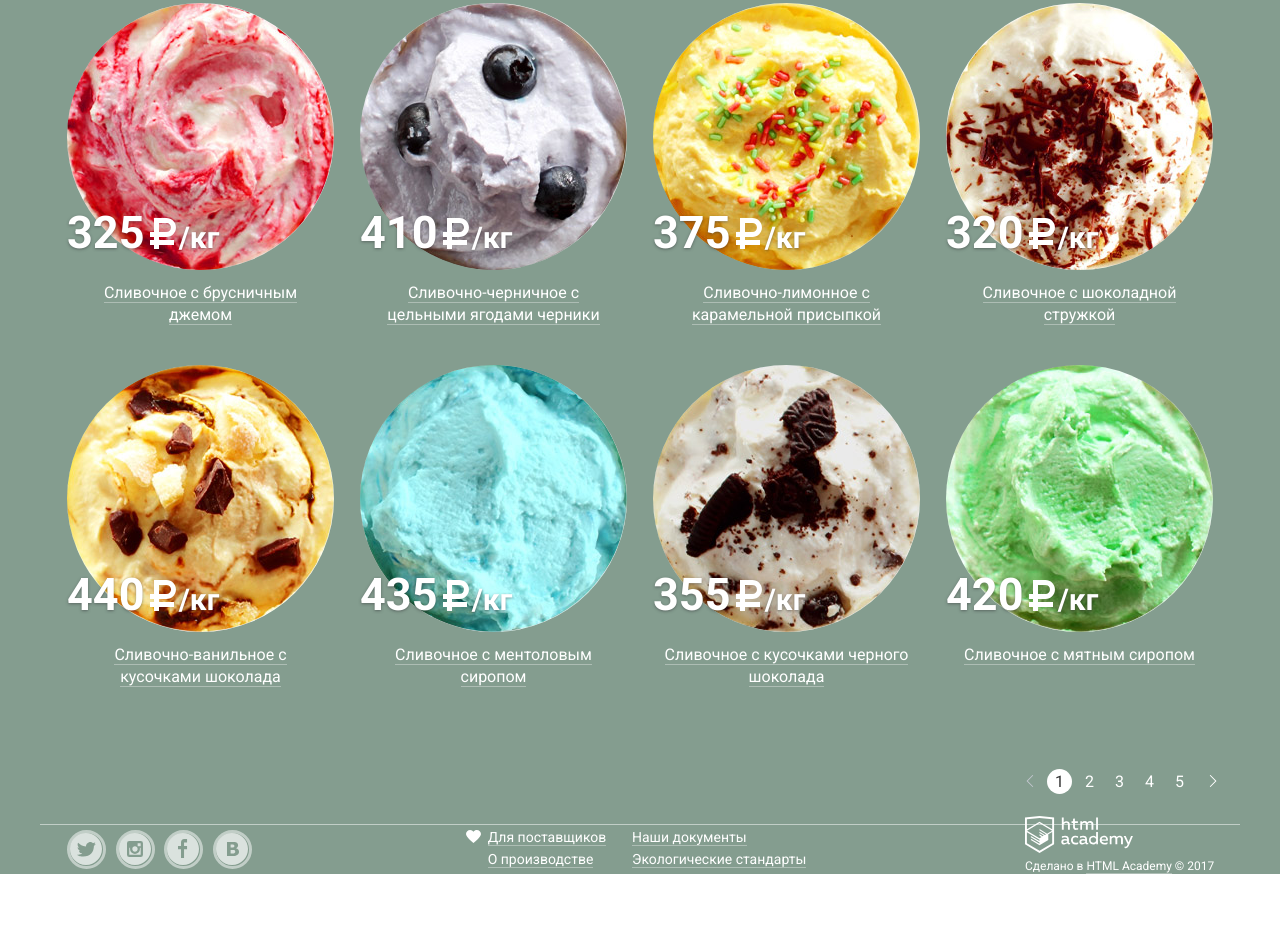
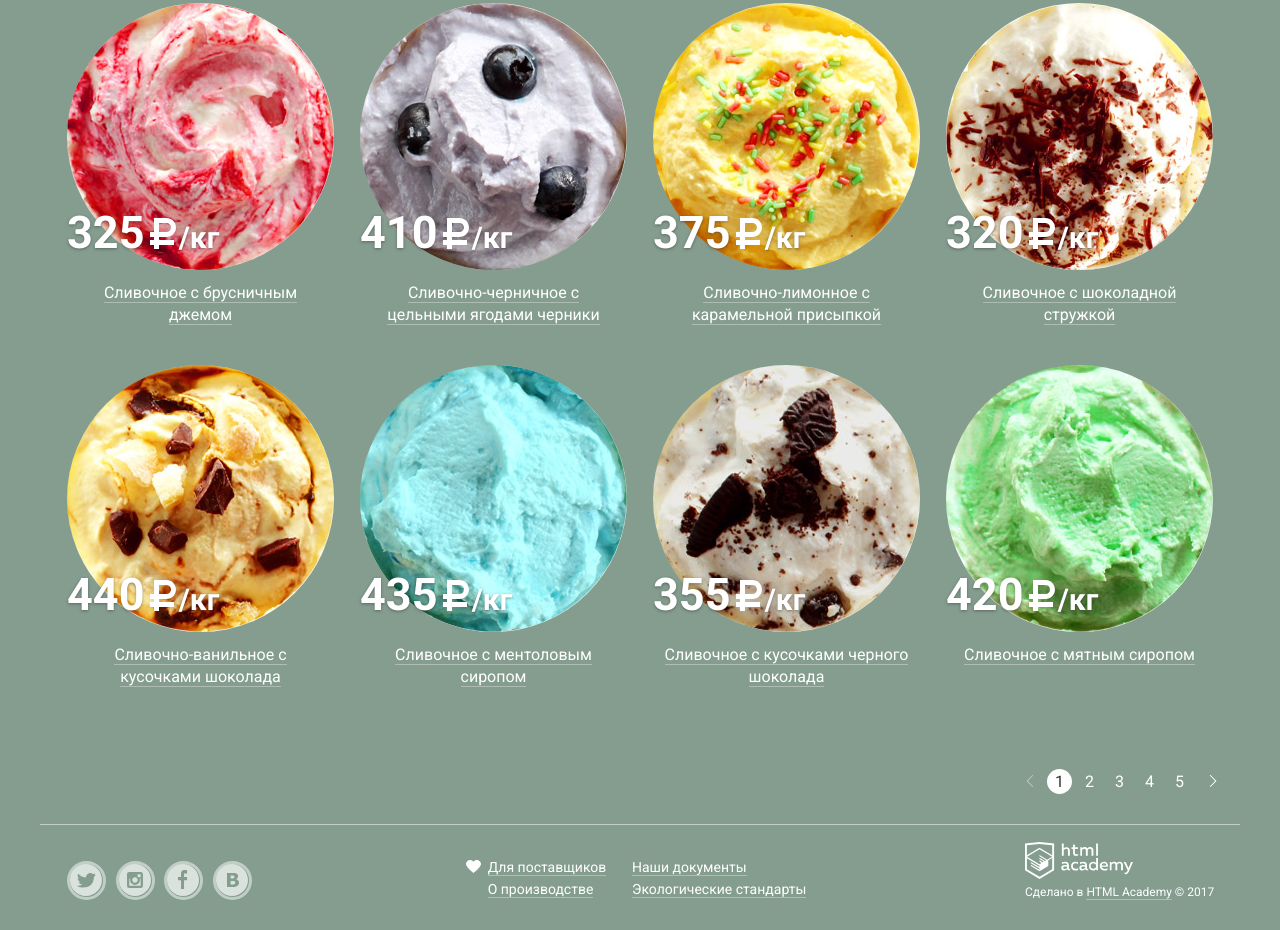
Before and after one commit to EkUshakova/199266-gllacy, a plain HTML site: page catalog.html in a window 1280 px wide. Shown: the part 716-1646 px from the top of the page. Before the commit the page ends 1590 px from the top, so only its background shows below. Drawn offline with Linux system fonts and the light colour scheme.

Commit message:
футер и поле для поиска

```diff
--- a/css/style.css
+++ b/css/style.css
@@ -317,7 +317,7 @@ a {
 }
 
 .search-form input:hover {
-  padding: 20px;
+  padding: 10px;
   border: 2px solid rgba(154,154,154,0.52);
   color: #323232;
 }
@@ -1191,6 +1191,7 @@ main h1 {
   width: 1146px;
   margin: 0 auto;
   padding: 0px 27px;
+  padding-bottom: 30px;
   border-top: 1px solid rgba(255,255,255,0.5);
 
   font-size: 14px;
@@ -1207,6 +1208,7 @@ main h1 {
   width: 185px;
   margin: 0;
   padding: 0;
+  padding-top: 35px;
   list-style: none;
 }
 
@@ -1215,7 +1217,7 @@ main h1 {
   display: -ms-flexbox;
   display: flex;
   width: 345px;
-  margin-top: -10px;
+  margin-top: 18px;
   font-size: 13px;
   line-height: 18px;
   list-style: none;
@@ -1911,17 +1913,17 @@ a .bold {
   position: relative;
   margin-left: 17px;
   margin-right: -193px;
-  margin-top: -12px;
+  margin-top: 22px;
 }
 
 .docs-info2-catalog {
-  margin-top: -12px;
+  margin-top: 22px;
 }
 
 .footer-copyright {
   width: 215px;
   margin-right: -27px;
-  margin-top: -10px;
+  margin-top: 16px;
 }
 
 .footer-copyright p {
```
